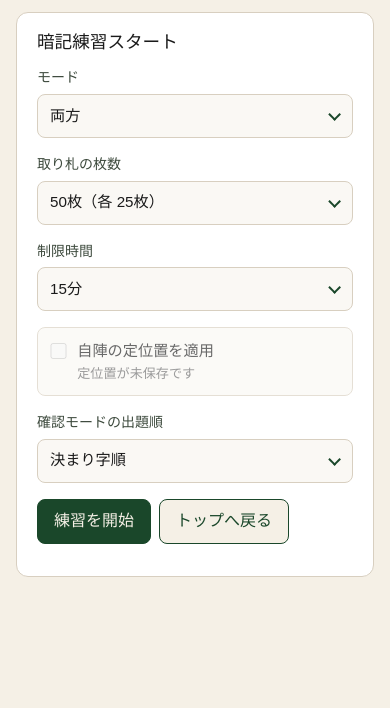
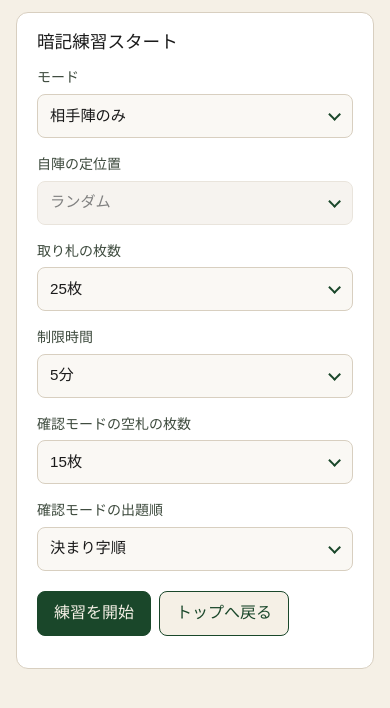
Before and after one commit to kg9n3n8y/anki_practice, a React (Vite) app: page /practice/start in a window 390 px wide. Shown: the top 708 px of the page. Built offline with nearby package versions, Linux system fonts and the light colour scheme.

Commit message:
暗記練習の設定項目を更新し、デフォルト値を変更しました。確認モードの空札の枚数を追加し、UIを2列グリッドに変更しました。また、CSSスタイルを調整し、関連するドキュメントを更新しました。

```diff
--- a/src/index.css
+++ b/src/index.css
@@ -161,7 +161,19 @@ button.secondary,
 .practice-start-form {
   display: flex;
   flex-direction: column;
-  gap: 1rem;
+  gap: 1.25rem;
+}
+
+.practice-start-grid {
+  display: grid;
+  grid-template-columns: 1fr 1fr;
+  gap: 1rem 1.25rem;
+}
+
+@media (max-width: 520px) {
+  .practice-start-grid {
+    grid-template-columns: 1fr;
+  }
 }
 
 .practice-field {
--- a/src/lib/practiceDefaults.ts
+++ b/src/lib/practiceDefaults.ts
@@ -1,11 +1,12 @@
 import type { PracticeMode, PracticeSettings } from "../types";
 
 export const DEFAULT_PRACTICE_SETTINGS: PracticeSettings = {
-  mode: "both",
-  cardCount: 50,
-  memorizeMinutes: 15,
+  mode: "opponent",
+  cardCount: 25,
+  memorizeMinutes: 5,
   usePosition: false,
   confirmOrder: "order",
+  emptyCardCount: 15,
 };
 
 export function cardCountOptions(mode: PracticeMode): number[] {
@@ -15,8 +16,19 @@ export function cardCountOptions(mode: PracticeMode): number[] {
   return Array.from({ length: 5 }, (_, i) => (i + 1) * 5);
 }
 
+export function emptyCardCountOptions(mode: PracticeMode): number[] {
+  if (mode === "both") {
+    return [0, ...Array.from({ length: 5 }, (_, i) => (i + 1) * 10)];
+  }
+  return [0, ...Array.from({ length: 5 }, (_, i) => (i + 1) * 5)];
+}
+
 export function defaultCardCountForMode(mode: PracticeMode): number {
   return mode === "both" ? 50 : 25;
+}
+
+export function defaultEmptyCardCountForMode(mode: PracticeMode): number {
+  return mode === "both" ? 30 : 15;
 }
 
 export function campCounts(
--- a/src/lib/quiz.ts
+++ b/src/lib/quiz.ts
@@ -5,12 +5,12 @@ export function buildQuestionList(
   boardPoems: Poem[],
   allPoems: Poem[],
   confirmOrder: ConfirmOrder,
+  emptyCardCount: number,
 ): Poem[] {
   const onBoardNos = new Set(boardPoems.map((p) => p.no));
   const boardList = [...boardPoems];
   const others = allPoems.filter((p) => !onBoardNos.has(p.no));
-  const questionCount = boardList.length * 2;
-  const extraCount = questionCount - boardList.length;
+  const extraCount = Math.min(Math.max(0, emptyCardCount), others.length);
   const extras = shuffle(others).slice(0, extraCount);
   const selected = [...boardList, ...extras];
 
--- a/src/lib/storage.ts
+++ b/src/lib/storage.ts
@@ -4,6 +4,7 @@ import type {
   PracticeSettings,
   PositionData,
 } from "../types";
+import { defaultEmptyCardCountForMode } from "./practiceDefaults";
 import { normalizePosition } from "./positionIo";
 
 const KEYS = {
@@ -46,10 +47,17 @@ export function hasPosition(): boolean {
 
 function normalizePracticeSettings(raw: PracticeSettings): PracticeSettings {
   const legacy = raw as PracticeSettings & { useTeigi?: boolean };
+  let next = { ...raw };
   if (legacy.usePosition === undefined && legacy.useTeigi !== undefined) {
-    return { ...raw, usePosition: legacy.useTeigi };
+    next = { ...next, usePosition: legacy.useTeigi };
   }
-  return raw;
+  if (next.emptyCardCount === undefined) {
+    next = {
+      ...next,
+      emptyCardCount: defaultEmptyCardCountForMode(next.mode),
+    };
+  }
+  return next;
 }
 
 export function loadPracticeSettings(): PracticeSettings | null {
--- a/src/pages/PositionEditPage.tsx
+++ b/src/pages/PositionEditPage.tsx
@@ -3,10 +3,12 @@ import {
   DragOverlay,
   PointerSensor,
   closestCenter,
+  pointerWithin,
   useDraggable,
   useDroppable,
   useSensor,
   useSensors,
+  type CollisionDetection,
   type DragEndEvent,
   type DragMoveEvent,
   type DragOverEvent,
@@ -42,7 +44,34 @@ import type { AreaId, Poem } from "../types";
 
 const POOL_ID = "pool";
 
+/** ポインタ位置を優先し、未配置プールへのドロップを拾いやすくする */
+const collisionDetection: CollisionDetection = (args) => {
+  const pointerHits = pointerWithin(args);
+  if (pointerHits.length > 0) return pointerHits;
+  return closestCenter(args);
+};
+
 type DragPreview = { area: AreaId; index: number; no: number };
+
+function isPointerOverPool(pointer: { x: number; y: number }): boolean {
+  const el = document.querySelector(".position-pool");
+  if (!el) return false;
+  const rect = el.getBoundingClientRect();
+  return (
+    pointer.x >= rect.left &&
+    pointer.x <= rect.right &&
+    pointer.y >= rect.top &&
+    pointer.y <= rect.bottom
+  );
+}
+
+function resolveOverContainer(
+  state: PositionAreaState,
+  overId: string,
+): string | null {
+  if (overId === POOL_ID || overId.startsWith("area-")) return overId;
+  return findContainer(state, overId);
+}
 
 function poemId(no: number): string {
   return `poem-${no}`;
@@ -287,10 +316,7 @@ export function PositionEditPage() {
     const activeId = String(active.id);
     const overId = String(over.id);
     const activeContainer = findContainer(state, activeId);
-    const overContainer =
-      overId === POOL_ID || overId.startsWith("area-")
-        ? overId
-        : findContainer(state, overId);
+    const overContainer = resolveOverContainer(state, overId);
 
     if (
       !activeContainer ||
@@ -316,24 +342,34 @@ export function PositionEditPage() {
   const onDragEnd = (event: DragEndEvent) => {
     setDragPreview(null);
     setActivePoem(null);
-    const { active, over } = event;
-    if (!over) return;
 
-    const activeNo = parsePoemId(active.id);
+    const activeNo = parsePoemId(event.active.id);
     if (activeNo === null) return;
 
-    const activeId = String(active.id);
-    const overId = String(over.id);
-    const pointerX = pointerRef.current.x;
+    const activeId = String(event.active.id);
+    const pointer = pointerRef.current;
+    const pointerX = pointer.x;
 
     setAreaState((prev) => {
       const activeContainer = findContainer(prev, activeId);
-      const overContainer =
-        overId === POOL_ID || overId.startsWith("area-")
-          ? overId
-          : findContainer(prev, overId);
+      if (!activeContainer) return prev;
 
-      if (!activeContainer || !overContainer) return prev;
+      let overId = event.over ? String(event.over.id) : "";
+      let overContainer = overId
+        ? resolveOverContainer(prev, overId)
+        : null;
+
+      // ドロップ時に元エリアのチップへ吸われた場合でも、プール上なら未配置へ戻す
+      if (
+        activeContainer !== POOL_ID &&
+        isPointerOverPool(pointer) &&
+        (!overContainer || overContainer === activeContainer)
+      ) {
+        overContainer = POOL_ID;
+        overId = POOL_ID;
+      }
+
+      if (!overContainer) return prev;
 
       if (activeContainer === overContainer) {
         if (activeContainer === POOL_ID) return prev;
@@ -403,7 +439,7 @@ export function PositionEditPage() {
   return (
     <DndContext
       sensors={sensors}
-      collisionDetection={closestCenter}
+      collisionDetection={collisionDetection}
       onDragStart={(e) => {
         const no = parsePoemId(e.active.id);
         setActivePoem(no !== null ? (poemByNo.get(no) ?? null) : null);
--- a/src/pages/PracticeMainPage.tsx
+++ b/src/pages/PracticeMainPage.tsx
@@ -85,6 +85,7 @@ export function PracticeMainPage() {
       poems,
       fudalist,
       b.settings.confirmOrder,
+      b.settings.emptyCardCount,
     );
     setBoard(setAllFaceDown(b));
     setQuestions(qs);
--- a/src/pages/PracticeStartPage.tsx
+++ b/src/pages/PracticeStartPage.tsx
@@ -4,6 +4,8 @@ import {
   DEFAULT_PRACTICE_SETTINGS,
   cardCountOptions,
   defaultCardCountForMode,
+  defaultEmptyCardCountForMode,
+  emptyCardCountOptions,
 } from "../lib/practiceDefaults";
 import {
   hasPosition,
@@ -27,6 +29,11 @@ export function PracticeStartPage() {
     [settings.mode],
   );
 
+  const emptyOptions = useMemo(
+    () => emptyCardCountOptions(settings.mode),
+    [settings.mode],
+  );
+
   useEffect(() => {
     if (!countOptions.includes(settings.cardCount)) {
       setSettings((s) => ({
@@ -35,6 +42,15 @@ export function PracticeStartPage() {
       }));
     }
   }, [countOptions, settings.cardCount]);
+
+  useEffect(() => {
+    if (!emptyOptions.includes(settings.emptyCardCount)) {
+      setSettings((s) => ({
+        ...s,
+        emptyCardCount: defaultEmptyCardCountForMode(s.mode),
+      }));
+    }
+  }, [emptyOptions, settings.emptyCardCount]);
 
   const update = <K extends keyof PracticeSettings>(
     key: K,
@@ -45,7 +61,9 @@ export function PracticeStartPage() {
       if (key === "mode") {
         const mode = value as PracticeMode;
         next.cardCount = defaultCardCountForMode(mode);
-        if (mode !== "self" && !positionAvailable) next.usePosition = false;
+        next.emptyCardCount = defaultEmptyCardCountForMode(mode);
+        if (mode === "opponent") next.usePosition = false;
+        else if (!positionAvailable) next.usePosition = false;
       }
       return next;
     });
@@ -66,6 +84,7 @@ export function PracticeStartPage() {
           start();
         }}
       >
+        <div className="practice-start-grid">
           <label className="practice-field">
             <span className="practice-field-label">モード</span>
             <span className="practice-field-select-wrap">
@@ -77,6 +96,23 @@ export function PracticeStartPage() {
                 <option value="opponent">相手陣のみ</option>
                 <option value="self">自陣のみ</option>
                 <option value="both">両方</option>
+              </select>
+            </span>
+          </label>
+
+          <label className="practice-field">
+            <span className="practice-field-label">自陣の定位置</span>
+            <span className="practice-field-select-wrap">
+              <select
+                className="practice-field-select"
+                value={settings.usePosition ? "on" : "off"}
+                disabled={!positionAvailable || settings.mode === "opponent"}
+                onChange={(e) =>
+                  update("usePosition", e.target.value === "on")
+                }
+              >
+                <option value="on">定位置を適用</option>
+                <option value="off">ランダム</option>
               </select>
             </span>
           </label>
@@ -118,21 +154,22 @@ export function PracticeStartPage() {
             </span>
           </label>
 
-        <label className="practice-field practice-field--checkbox">
-          <input
-            type="checkbox"
-            checked={settings.usePosition}
-            disabled={!positionAvailable || settings.mode === "opponent"}
-            onChange={(e) => update("usePosition", e.target.checked)}
-          />
-          <span className="practice-field-checkbox-text">
-            自陣の定位置を適用
-            {!positionAvailable && (
-              <span className="hint">定位置が未保存です</span>
-            )}
-            {settings.mode === "opponent" && positionAvailable && (
-              <span className="hint">相手陣のみのときは使えません</span>
-            )}
+          <label className="practice-field">
+            <span className="practice-field-label">確認モードの空札の枚数</span>
+            <span className="practice-field-select-wrap">
+              <select
+                className="practice-field-select"
+                value={settings.emptyCardCount}
+                onChange={(e) =>
+                  update("emptyCardCount", Number(e.target.value))
+                }
+              >
+                {emptyOptions.map((n) => (
+                  <option key={n} value={n}>
+                    {n}枚
+                  </option>
+                ))}
+              </select>
             </span>
           </label>
 
@@ -154,6 +191,7 @@ export function PracticeStartPage() {
               </select>
             </span>
           </label>
+        </div>
 
         <div className="app-nav">
           <button type="submit" className="app-button">
--- a/src/types/index.ts
+++ b/src/types/index.ts
@@ -43,6 +43,8 @@ export interface PracticeSettings {
   memorizeMinutes: number;
   usePosition: boolean;
   confirmOrder: ConfirmOrder;
+  /** 確認モードの空札の枚数（盤外から出題する枚数） */
+  emptyCardCount: number;
 }
 
 export interface PracticeResult {
```
Also changed, not shown: doc/2.要件定義.md (+3 -3 lines), doc/3.画面仕様.md (+21 -14 lines), doc/4.技術・データ仕様.md (+1 -1 lines). Lines whose indentation alone changed are shown as unchanged.
